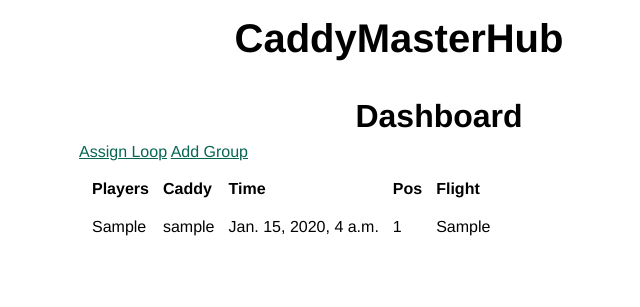
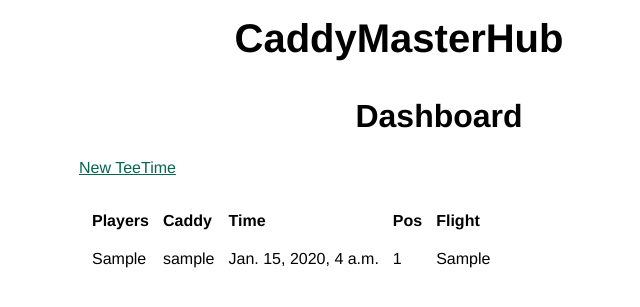
Before and after one commit to jackpickus/caddyshackhub, a Django app: page /caddymaster/ in a window 1280 px wide. Shown: the top 307 px of the page, without its empty margins (241-881 px from the left). Run offline with Django 5.2, Linux system fonts and the light colour scheme; tables that the repository leaves empty hold one stand-in row (values such as "Sample post"); parts of the project's set-up code (start-up, migrations or seed data) failed here and were passed over.

Commit message:
remove add group and update new teetime link

```diff
--- a/caddymaster/templates/caddymaster/index.html
+++ b/caddymaster/templates/caddymaster/index.html
@@ -2,8 +2,7 @@
 
 {% block content %}
     <h3>Dashboard</h3>
-    <a href="">Assign Loop</a>
-    <a href="">Add Group</a>
+    <p class=""><a href="{% url 'caddymaster:new_teetime'%}">New TeeTime</a></p>
     <table>
         <thead>
             <tr>
```
